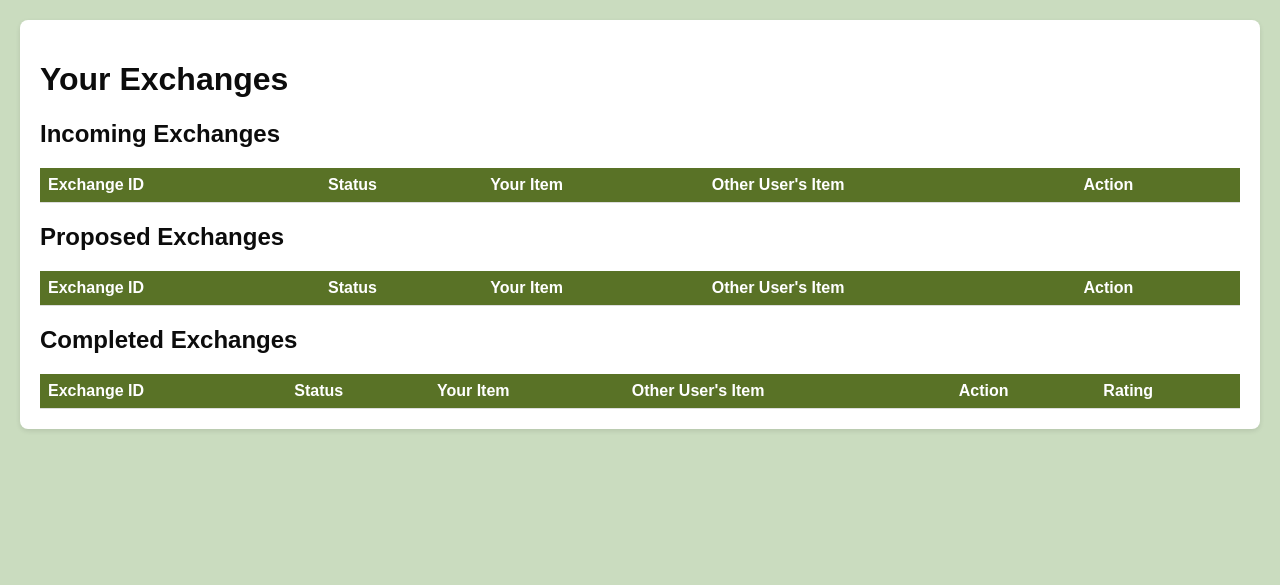
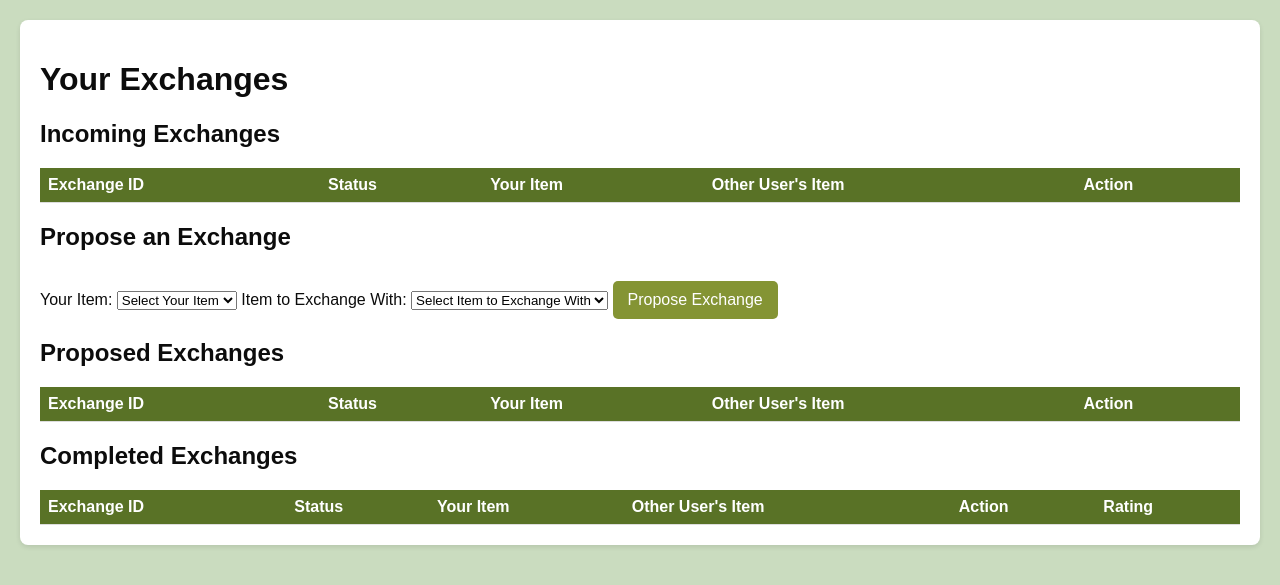
Before and after one commit to adamjolles/ecoswap, a PHP site: page /exchange.php in a window 1280 px wide. Shown: the part 58-643 px from the top of the page. Run offline with PHP 8.4, Linux system fonts and the light colour scheme; the visitor is signed in with stand-in values (Sample User, id 1); tables that the repository leaves empty hold one stand-in row (values such as "Sample post"); lists and menus that the app fills with data are empty.

Commit message:
couple updates

```diff
--- a/dashboard.php
+++ b/dashboard.php
@@ -112,7 +112,7 @@ try {
                 var form = $(this);
                 $.ajax({
                     type: "POST",
-                    url: "process_exchange.php", // Update to your PHP script handling exchange proposals
+                    url: "process_exchange.php",
                     data: form.serialize(),
                     dataType: 'json',
                     success: function(response) {
--- a/exchange.php
+++ b/exchange.php
@@ -109,6 +109,35 @@ try {
         </table>
 
         <!-- Proposed Exchanges Table -->
+<h2>Propose an Exchange</h2>
+<form id="exchangeForm" action="process_exchange.php" method="POST">
+    <label for="yourItem">Your Item:</label>
+    <select id="yourItem" name="exchangeItemID" required>
+        <option value="">Select Your Item</option>
+        <?php
+        $itemsStmt = $pdo->prepare("SELECT ItemID, Title FROM Item WHERE UserID = ?");
+        $itemsStmt->execute([$user_id]);
+        while ($item = $itemsStmt->fetch(PDO::FETCH_ASSOC)) {
+            echo '<option value="' . $item['ItemID'] . '">' . htmlspecialchars($item['Title']) . '</option>';
+        }
+        ?>
+    </select>
+
+    <label for="otherItem">Item to Exchange With:</label>
+    <select id="otherItem" name="exchangeWithItemID" required>
+        <option value="">Select Item to Exchange With</option>
+        <?php
+        $otherItemsStmt = $pdo->prepare("SELECT ItemID, Title FROM Item WHERE UserID != ?");
+        $otherItemsStmt->execute([$user_id]);
+        while ($item = $otherItemsStmt->fetch(PDO::FETCH_ASSOC)) {
+            echo '<option value="' . $item['ItemID'] . '">' . htmlspecialchars($item['Title']) . '</option>';
+        }
+        ?>
+    </select>
+
+    <button type="submit">Propose Exchange</button>
+</form>
+
         <h2>Proposed Exchanges</h2>
         <table>
             <tr>
```
Also changed, not shown: process_exchange.php (+21 -41 lines), propose_exchange.php (added, +34 -0 lines).
